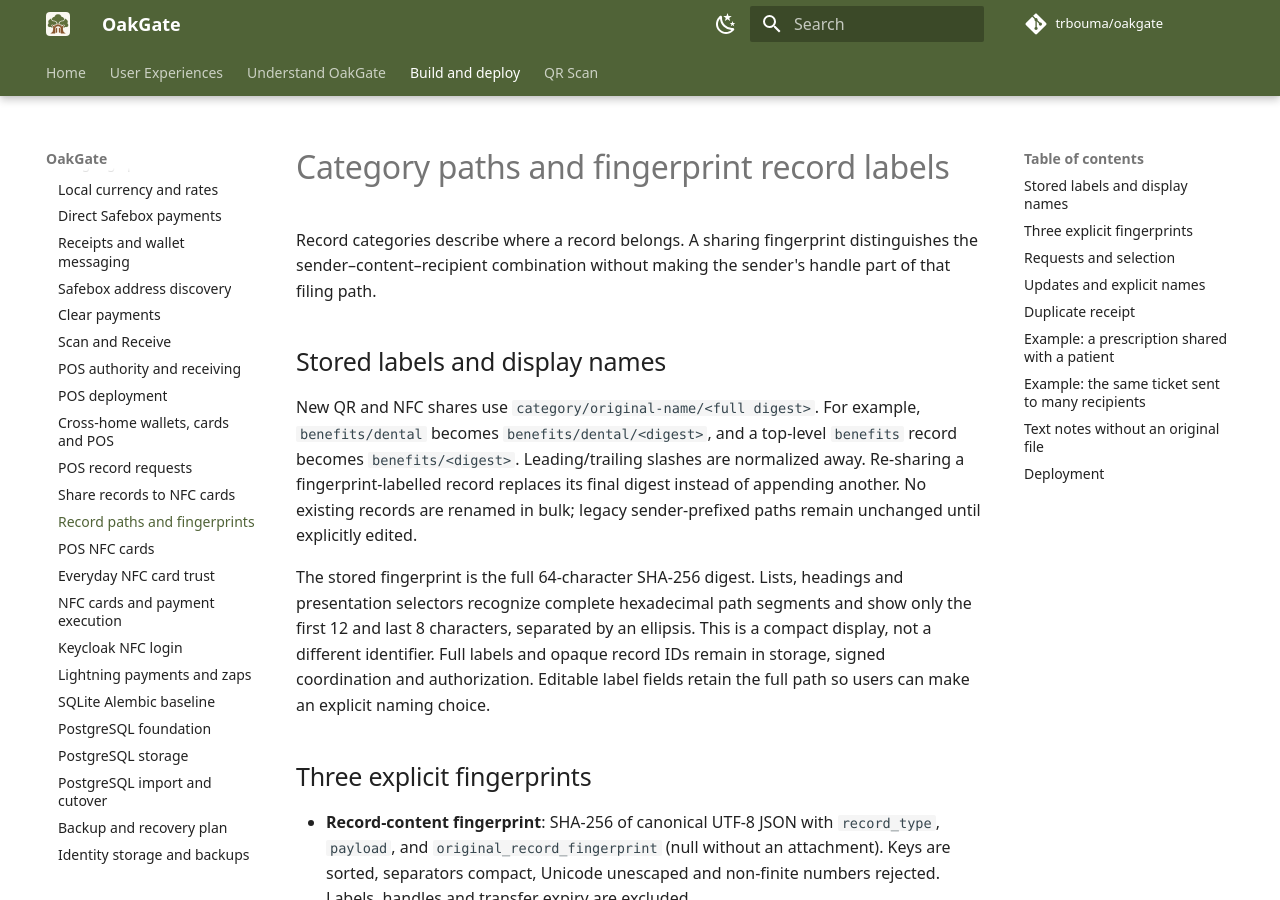
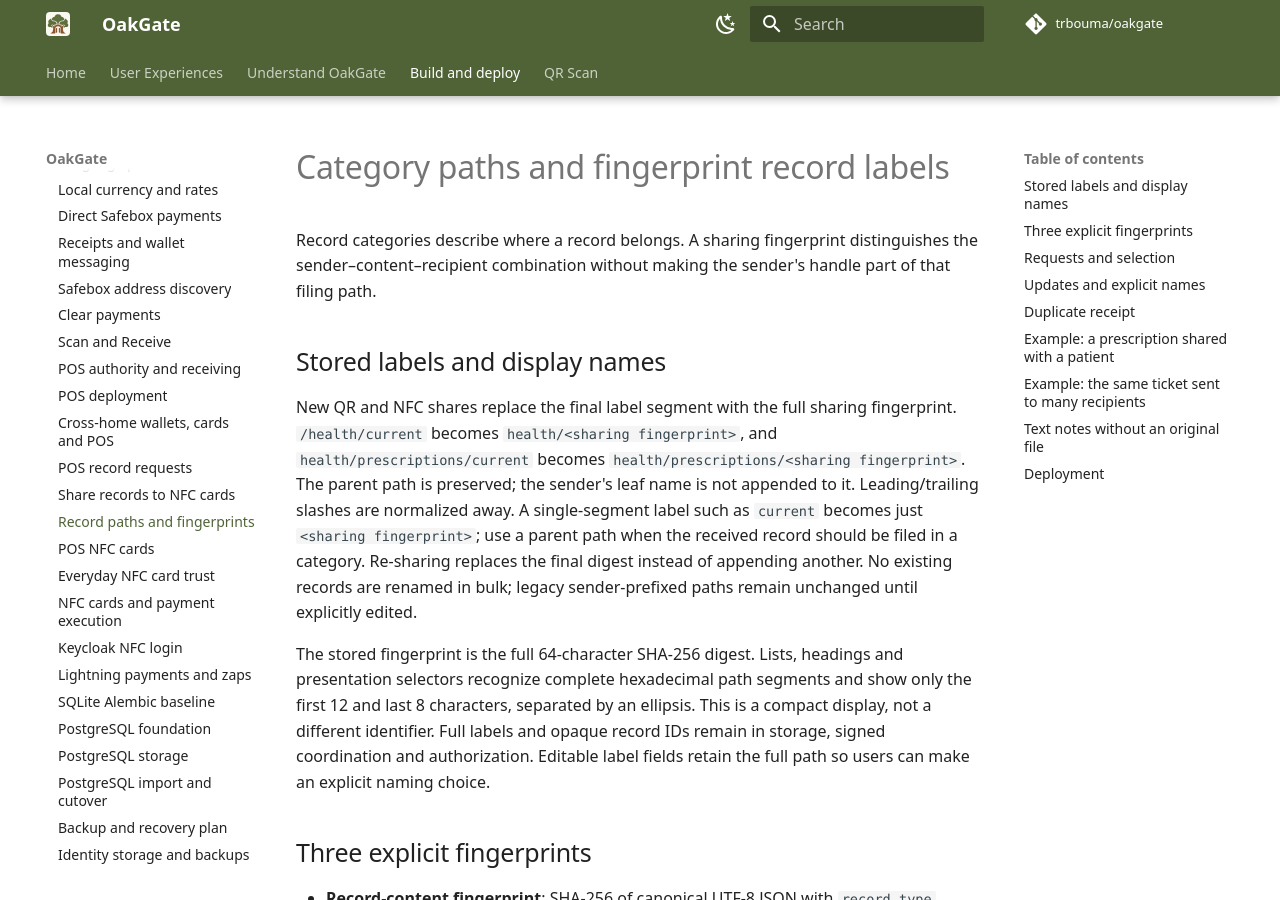
Before and after one commit to trbouma/oakgate, an MkDocs documentation site: the page built from docs/041-record-fingerprint-labels.md, in a window 1280 px wide and 900 px high. Built offline with MkDocs 1.6.1 and Material for MkDocs 9.7.7, drawn with Linux system fonts in a browser that asks for light colours; comment, search, counter and statistics services are not loaded; some of the changed text lies outside the part shown.

Commit message:
fix: replace shared record label leaf with sharing fingerprint
Preserve the parent path for QR and NFC shares, normalize outer
slashes, and update tests and documentation.

```diff
--- a/docs/041-record-fingerprint-labels.md
+++ b/docs/041-record-fingerprint-labels.md
@@ -6,11 +6,14 @@ sender's handle part of that filing path.
 
 ## Stored labels and display names
 
-New QR and NFC shares use `category/original-name/<full digest>`. For example,
-`benefits/dental` becomes `benefits/dental/<digest>`, and a top-level `benefits`
-record becomes `benefits/<digest>`. Leading/trailing slashes are normalized away.
-Re-sharing a fingerprint-labelled record replaces its final digest instead of
-appending another. No existing records are renamed in bulk; legacy sender-prefixed
+New QR and NFC shares replace the final label segment with the full sharing
+fingerprint. `/health/current` becomes `health/<sharing fingerprint>`, and
+`health/prescriptions/current` becomes `health/prescriptions/<sharing fingerprint>`.
+The parent path is preserved; the sender's leaf name is not appended to it.
+Leading/trailing slashes are normalized away. A single-segment label such as
+`current` becomes just `<sharing fingerprint>`; use a parent path when the
+received record should be filed in a category. Re-sharing replaces the final
+digest instead of appending another. No existing records are renamed in bulk; legacy sender-prefixed
 paths remain unchanged until explicitly edited.
 
 The stored fingerprint is the full 64-character SHA-256 digest. Lists, headings
@@ -131,7 +134,8 @@ whereas a top-level `prescription` request is not currently enabled.
 An organizer can share identical ticket content with hundreds of Acorns. Each
 recipient gets a different sharing fingerprint, while the original-file and
 record-content fingerprints remain common to all identical copies. A suggested
-label such as `pass/<sharing fingerprint>` keeps each receipt distinct by wallet.
+source label such as `pass/ticket` becomes `pass/<sharing fingerprint>`, keeping
+each receipt distinct by wallet.
 
 Sending the same content to the same wallet again produces the same suggested
 label. Two separately issued, otherwise identical tickets for one wallet would
```
Also changed, not shown: other parts of docs/041-record-fingerprint-labels.md (+1 -1 lines), docs/040-nfc-record-sharing.md (+3 -2 lines), 4 other files.
